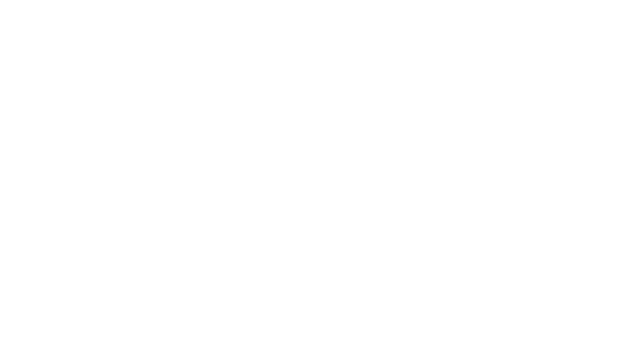
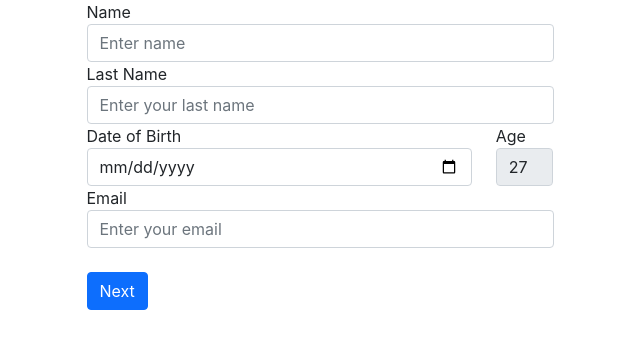
Before and after one commit to FranMedic/W04-CH04-FormReact-Franny-Medico, a React (Create React App) app: page / in a window 1280 px wide. Shown: the top 348 px of the page, without its empty margins (320-960 px from the left). Built offline with nearby package versions, Linux system fonts and the light colour scheme.

Commit message:
added paginationData to call the other components depending the page number

```diff
--- a/src/App.js
+++ b/src/App.js
@@ -1,6 +1,7 @@
 import "./App.css";
 import { useState } from "react";
 import Context from "./Components/Context/Context";
+import PaginationData from "./Components/PaginationData/PaginationData";
 
 function App() {
   const initialData = {
@@ -13,14 +14,42 @@
   };
   const [userData, setUserData] = useState(initialData);
 
+  const changeData = (event) => {
+    setUserData({
+      ...userData,
+      [event.target.id]: event.target.value,
+    });
+  };
+
+  const [page, setPage] = useState(0);
+
+  const nextPage = () => {
+    if (page >= 0 && page <= 1) {
+      setPage(page + 1);
+    } else {
+      console.log(userData);
+    }
+  };
+
+  const prevPage = () => {
+    if (page >= 0 && page <= 2) {
+      setPage(page - 1);
+    }
+  };
   return (
     <Context.Provider
       value={{
         userData,
         setUserData,
+        changeData,
+        page,
+        nextPage,
+        prevPage,
       }}
     >
-      <section className="container d-flex justify-content-center align-items-center mh-100"></section>
+      <section className="container d-flex justify-content-center align-items-center mh-100">
+        <PaginationData />
+      </section>
     </Context.Provider>
   );
 }
--- /dev/null
+++ b/src/Components/PaginationButton/PaginationButton.js
@@ -0,0 +1,23 @@
+import { useContext } from "react";
+import Context from "../Context/Context";
+
+const PaginationButton = () => {
+  const { nextPage, prevPage, page } = useContext(Context);
+  return (
+    <section className="navigation d-flex justify-content-between">
+      {page > 0 ? (
+        <button className="btn btn-primary mt-4" onClick={prevPage}>
+          Go back
+        </button>
+      ) : null}
+
+      {page < 2 ? (
+        <button className="btn btn-primary mt-4" onClick={nextPage}>
+          Next
+        </button>
+      ) : null}
+    </section>
+  );
+};
+
+export default PaginationButton;
--- a/src/Components/PaginationData/PaginationData.js
+++ b/src/Components/PaginationData/PaginationData.js
@@ -0,0 +1,32 @@
+import { useContext } from "react";
+import Context from "../Context/Context";
+import PaginationButton from "../PaginationButton/PaginationButton";
+import FormUserData from "../FormUserData/FormUserData";
+import LoginData from "../LoginData/LoginData";
+import RegisterData from "../RegisterData/RegisterData";
+
+const PaginationData = () => {
+  const { page } = useContext(Context);
+
+  const getCurrentPage = () => {
+    switch (page) {
+      case 0:
+        return <FormUserData />;
+      case 1:
+        return <RegisterData />;
+      case 2:
+        return <LoginData />;
+      default:
+    }
+  };
+  const currentPage = getCurrentPage();
+
+  return (
+    <form className="form-container">
+      {currentPage}
+      <PaginationButton />
+    </form>
+  );
+};
+
+export default PaginationData;
```
